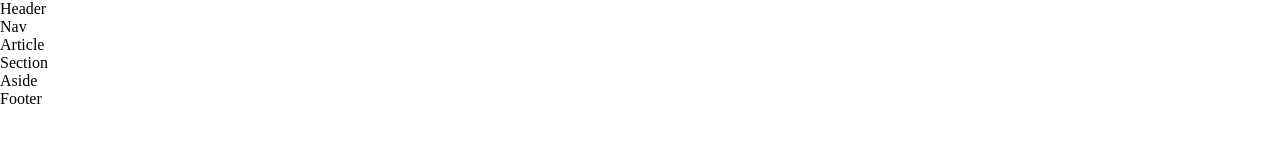
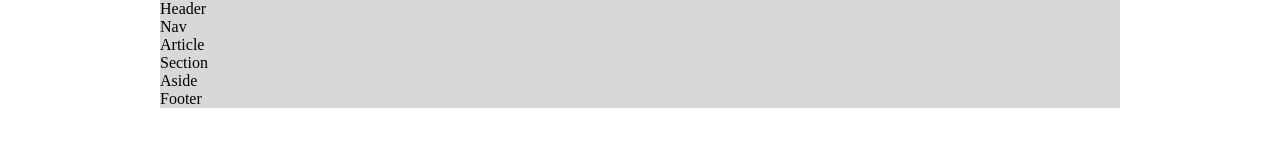
Before and after one commit to raymundoBautista/curso-html-mrciTech, a plain HTML site: page index.html in a window 1280 px wide. Drawn offline with Linux system fonts and the light colour scheme.

Commit message:
alinear al centro contenedor general

```diff
--- a/index.html
+++ b/index.html
@@ -10,6 +10,11 @@
 			border: 0;
 			margin: 0;
 			padding: 0;
+		}
+		#contenedor-general{
+			background-color: #d8d8d8;
+			margin: 0 auto;
+			width: 960px;
 		}
 	</style>
 
```
